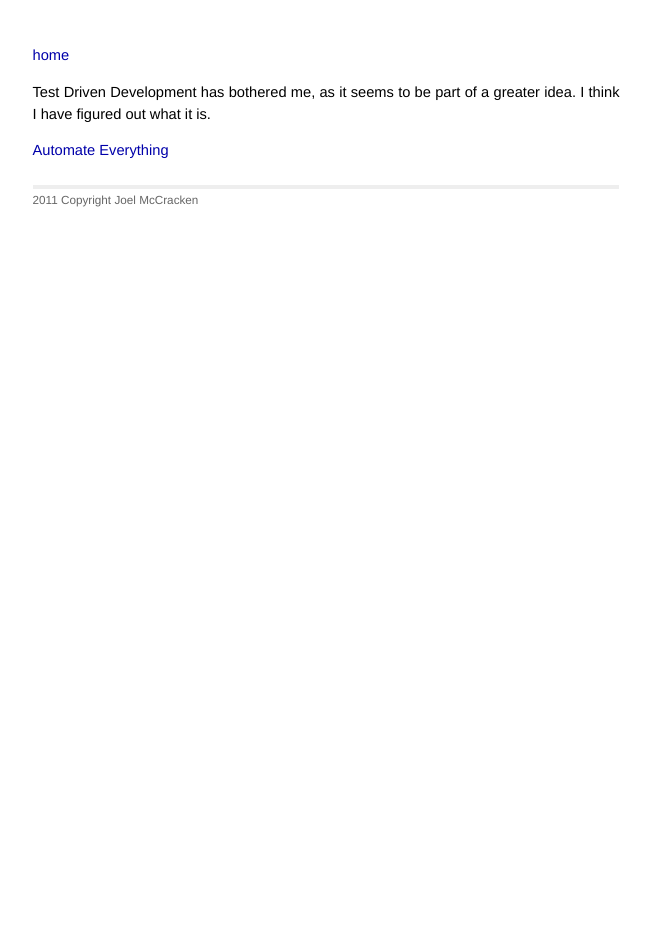
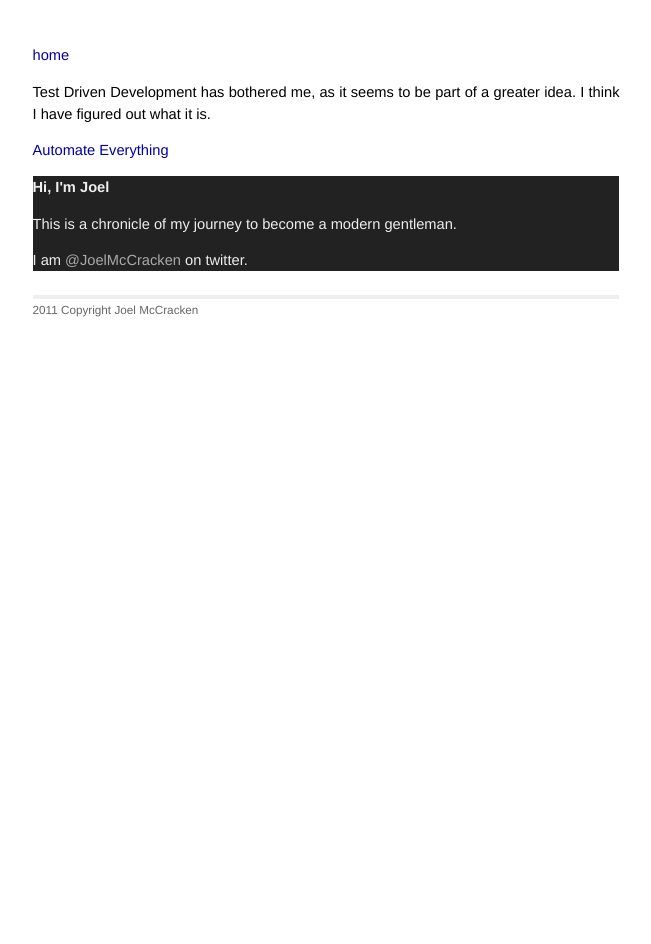
Before and after one commit to joelmccracken/joelmccracken.github.com, a Jekyll site: the page built from _posts/2011-03-17-posted-automate-everything.markdown, in a window 1280 px wide. Shown: the whole page, without its empty margins (314-965 px from the left). Built offline with Jekyll 4.4.1, drawn with Linux system fonts in a browser that asks for light colours; Markdown is read by kramdown in place of the engine named in the settings.

Commit message:
wow, who cares, just pushing all of these todoish changes up

```diff
--- a/_layouts/post.html
+++ b/_layouts/post.html
@@ -7,3 +7,16 @@ layout: default
 <div class="post">
 {{ content }}
 </div>
+
+<div class="fatfoot">
+  <div class="footer_text">
+    <h1>Hi, I'm Joel</h1>
+    <p>This is a chronicle of my journey to become a modern
+      gentleman.</p>
+    <p>
+      I
+      am <a href="http://www.twitter.com/JoelMcCracken">@JoelMcCracken</a>
+      on twitter.
+    </p>
+  </div>
+</div>
--- a/css/screen.css
+++ b/css/screen.css
@@ -157,7 +157,8 @@ body{
  *****************************************************************************/
 
 .site .title {
-    color: #a1d43B;
+/*    color: #a1d43B; */
+    color: #555555;
     font-size: 3em;
     text-decoration: none;
 
@@ -235,3 +236,18 @@ li {
  * pages
  *
  *****************************************************************************/
+
+.fatfoot {
+    width: 100%;
+    color: #eeeeee;
+    background: #222222;
+    padding
+}
+
+.fatfoot a {
+    color: #aaaaaa;
+}
+
+.fatfoot a:hover {
+    color: #cccccc;
+}
--- a/index.html
+++ b/index.html
@@ -3,9 +3,7 @@ layout: default
 title: Joel McCracken
 ---
 
-
-
-<div class="title">Joel McCracken</div>
+<div class="title">/Joel/McCracken/</div>
 
 <div id="home">
   <p> I'm a programmer and aspiring man of the renaissance.</p>
```
Also changed, not shown: Gemfile.lock, 2 other files.
